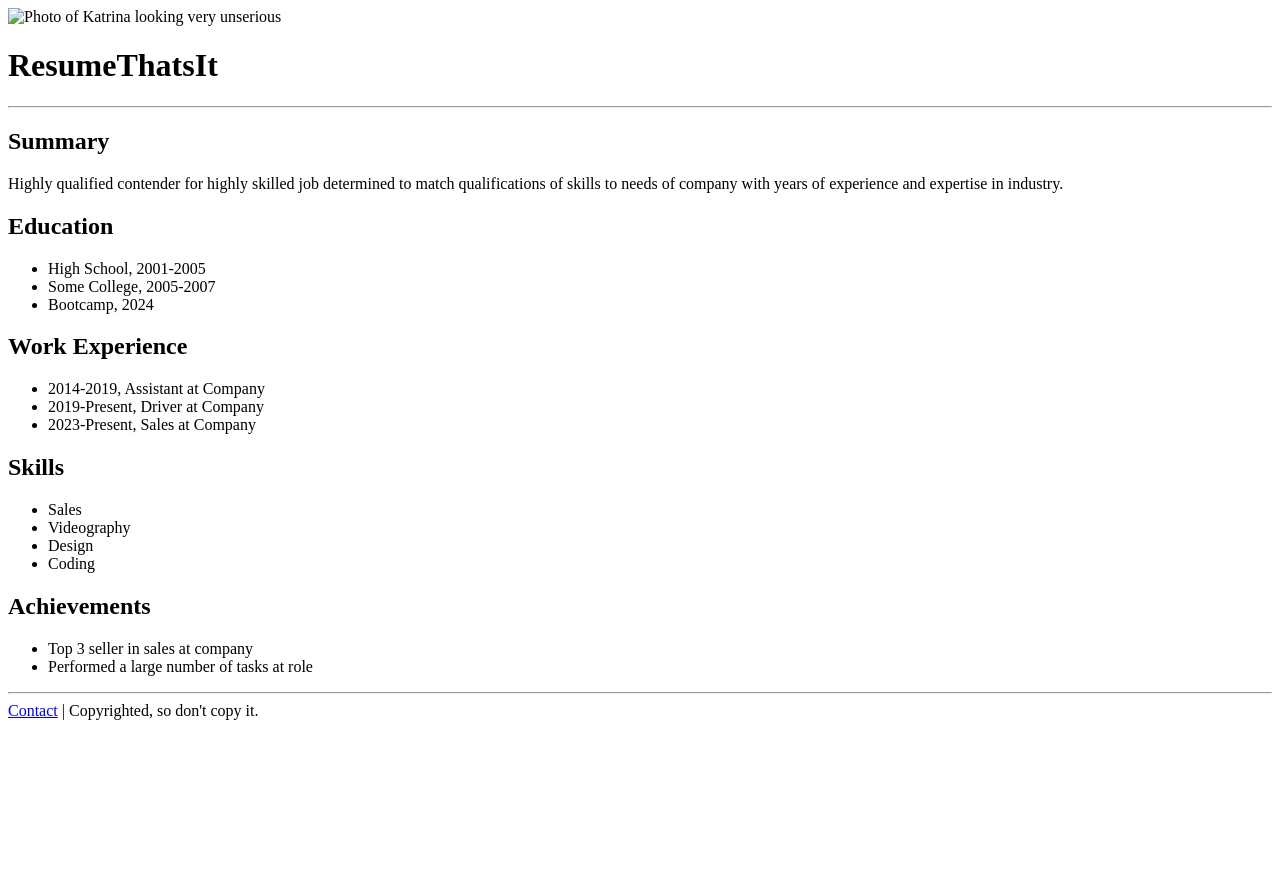
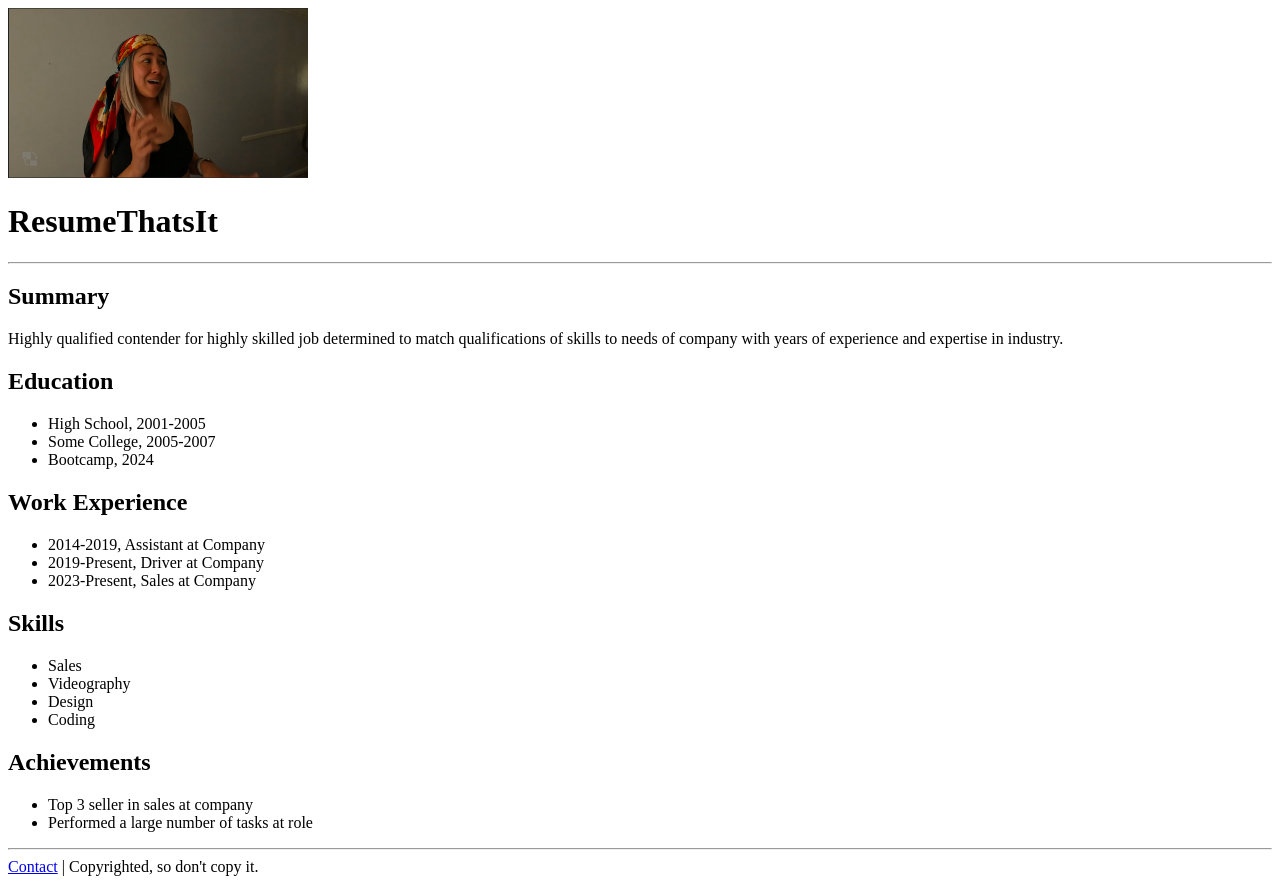
Before and after one commit to katrinathatsit/veryprofessionalresume, a plain HTML site: page index.html in a window 1280 px wide. Before the commit the page ends 800 px from the top, so only its background shows below. Drawn offline with Linux system fonts and the light colour scheme.

Commit message:
Update index.html
Fixed broken photo link

```diff
--- a/index.html
+++ b/index.html
@@ -7,7 +7,7 @@
     </head>
 
     <Body>
-        <img src="./assets/PhotoThatsIt.png" width="300" alt="Photo of Katrina looking very unserious">
+        <img src="./PhotoThatsIt.png" width="300" alt="Photo of Katrina looking very unserious">
         <h1>ResumeThatsIt</h1>
         <hr>
         <h2>Summary</h2>
```
